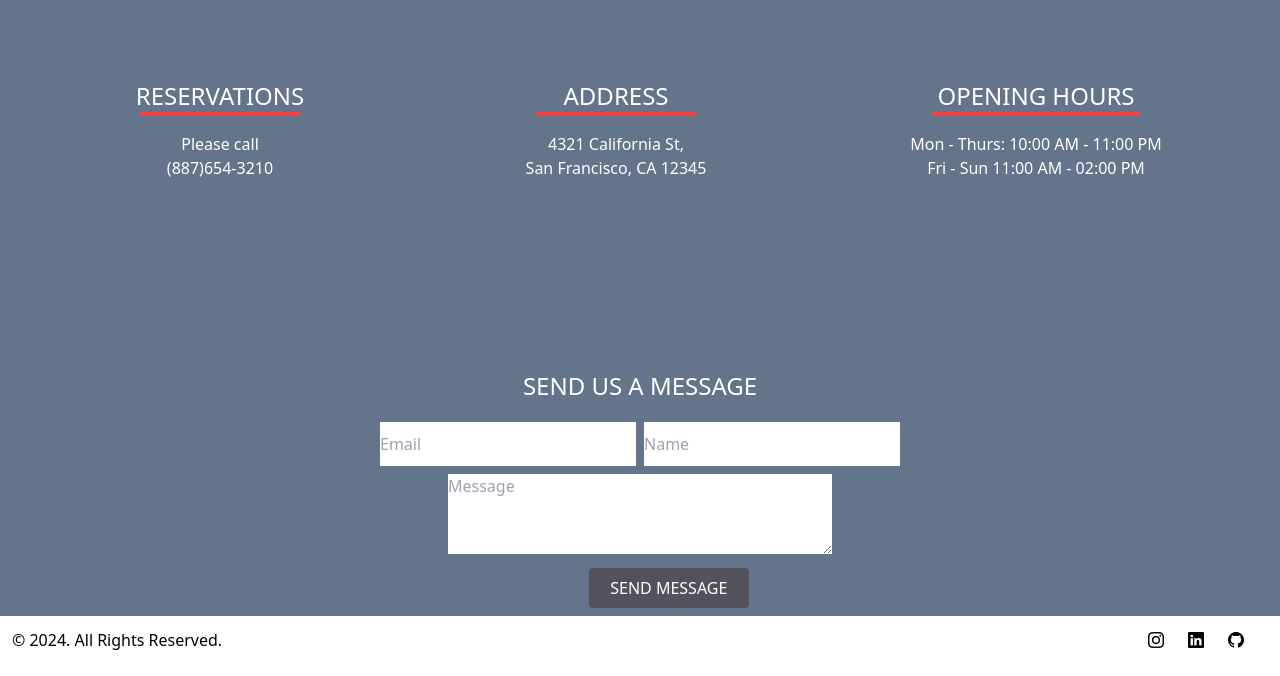
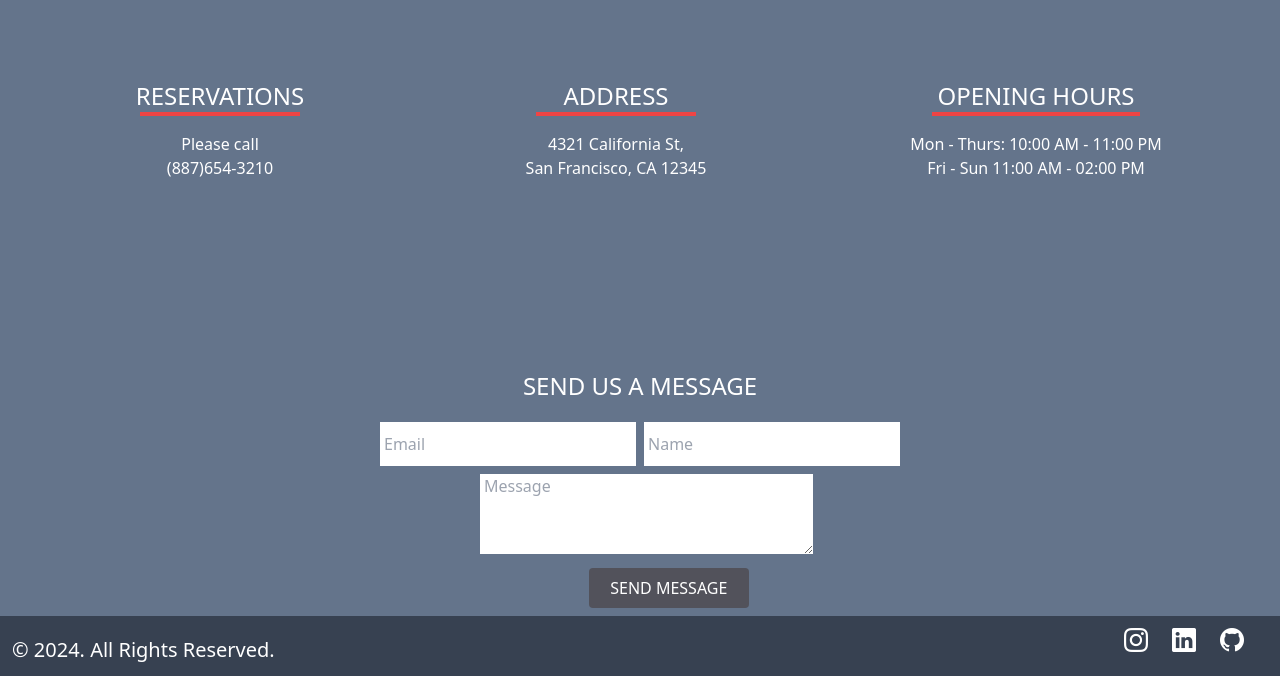
Before and after one commit to Sheheensyed/Smak, a plain HTML site: page index.html in a window 1280 px wide. Shown: the part 3906-4582 px from the top of the page. Drawn offline with nearby package versions, Linux system fonts and the light colour scheme.

Commit message:
upd footer

```diff
--- a/index.html
+++ b/index.html
@@ -8,6 +8,15 @@
 
     <!-- Bootstrap cdn -->
     <link rel="stylesheet" href="https://cdn.jsdelivr.net/npm/bootstrap-icons@1.11.3/font/bootstrap-icons.min.css">
+
+    <!-- Bootstrap Js -->
+    <link rel="stylesheet" href="https://cdn.jsdelivr.net/npm/bootstrap@5.3.3/dist/js/bootstrap.bundle.min.js">
+
+    <!-- fontawesome cdn -->
+    <link rel="stylesheet" href="https://cdnjs.cloudflare.com/ajax/libs/font-awesome/6.6.0/css/all.min.css"
+        integrity="sha512-Kc323vGBEqzTmouAECnVceyQqyqdsSiqLQISBL29aUW4U/M7pSPA/gEUZQqv1cwx4OnYxTxve5UMg5GT6L4JJg=="
+        crossorigin="anonymous" referrerpolicy="no-referrer" />
+
     <!-- Tailwind cdn -->
     <script src="https://cdn.tailwindcss.com"></script>
 
@@ -264,28 +273,34 @@
         </h1>
 
         <form action="" class="md:flex justify-center">
-            <div class="mx-1"><input type="text" placeholder="Email" class="md:w-64 h-11"></div>
-            <div class="mx-1"><input type="text" placeholder="Name" class="md:w-64 h-11 mt-2 md:mt-0"></div>
+            <div class="md:mx-1 mx-32"><input type="text" placeholder="Email" class="md:w-64 h-11 px-1"></div>
+            <div class="md:mx-1 mx-32"><input type="text" placeholder="Name" class="md:w-64 h-11 mt-2 md:mt-0 px-1">
+            </div>
         </form>
 
         <div class="w-full md:flex flex-col">
-                <form action="" class="md:mt-2" style="margin-left: 35%;">
-                    <textarea style="width: 46.1%;" class="Txt md:h-20 md:mt-0 mt-2" name="" id="" placeholder="Message"></textarea>
-                </form>
+            <form action="" class="md:mt-2" style="margin-left: 35%;">
+                <textarea class="Txt md:h-20 md:mt-0 mt-2 md:w-2/5 w-44 px-1 md:ms-8" name="" id=""
+                    placeholder="Message"></textarea>
+            </form>
         </div>
 
-        <button class="md:bg-zinc-600 bg-gray-300 rounded text-white md:w-40 h-10 md:my-2 my-5 hover:text-black " style="margin-left: 46%;">SEND MESSAGE</button>
+        <button class="md:bg-zinc-600 bg-gray-300 rounded text-white md:w-40 w-40 h-10 md:my-2 my-5 hover:text-black "
+            style="margin-left: 46%;">SEND MESSAGE</button>
 
 
     </div>
 
     <!-- footer -->
-    <footer class="footering p-3 bg-body-secondary flex justify-between">
-        <div>&copy; 2024. All Rights Reserved.</div>
+    <footer class="footering p-3 bg-gray-700 text-white flex justify-between h-50">
+        <div class="md:text-xl items-center md:mt-2">&copy; 2024. All Rights Reserved.</div>
         <div class="flex mx-3">
-            <div class="mx-3"><i class="fa-3x bi bi-instagram"></i></div>
-            <div class="mx-3"><i class="fa-3x bi bi-linkedin"></i></div>
-            <div class="mx-3"><i class="fa-3x bi bi-github"></i></div>
+            <div class="mx-3"><a href="https://www.instagram.com/accounts/login/" target="_blank"
+                    class="hover:text-black"><i class="md:fa-2x fa-xl bi bi-instagram"></a></i></div>
+            <div class="mx-3"><a href="https://www.linkedin.com/in/syed-mohammed-sheheen-0a22b0206/" target="_blank"
+                    class="hover:text-black"><i class="md:fa-2x fa-xl bi bi-linkedin"></a></i></div>
+            <div class="mx-3"><a href="https://github.com/Sheheensyed" target="_blank" class="hover:text-black"><i
+                        class="md:fa-2x fa-xl bi bi-github"></a></i></div>
         </div>
     </footer>
 </body>
```
